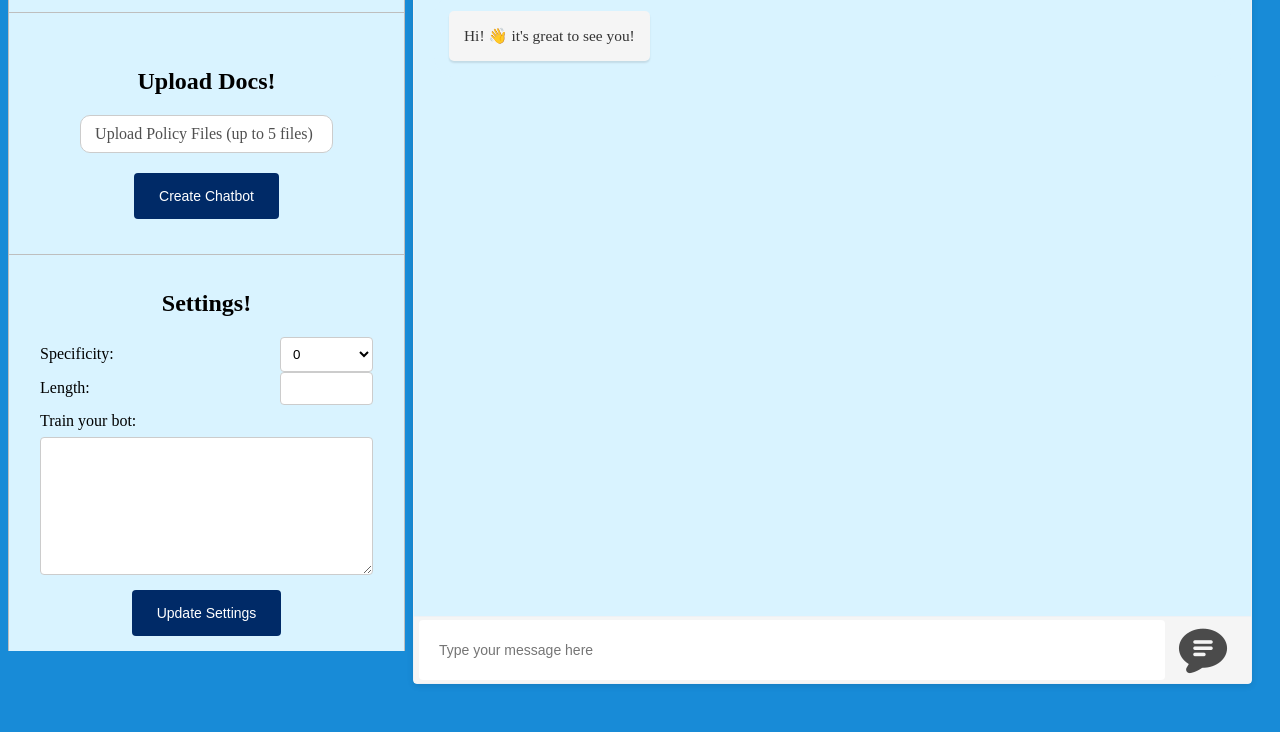
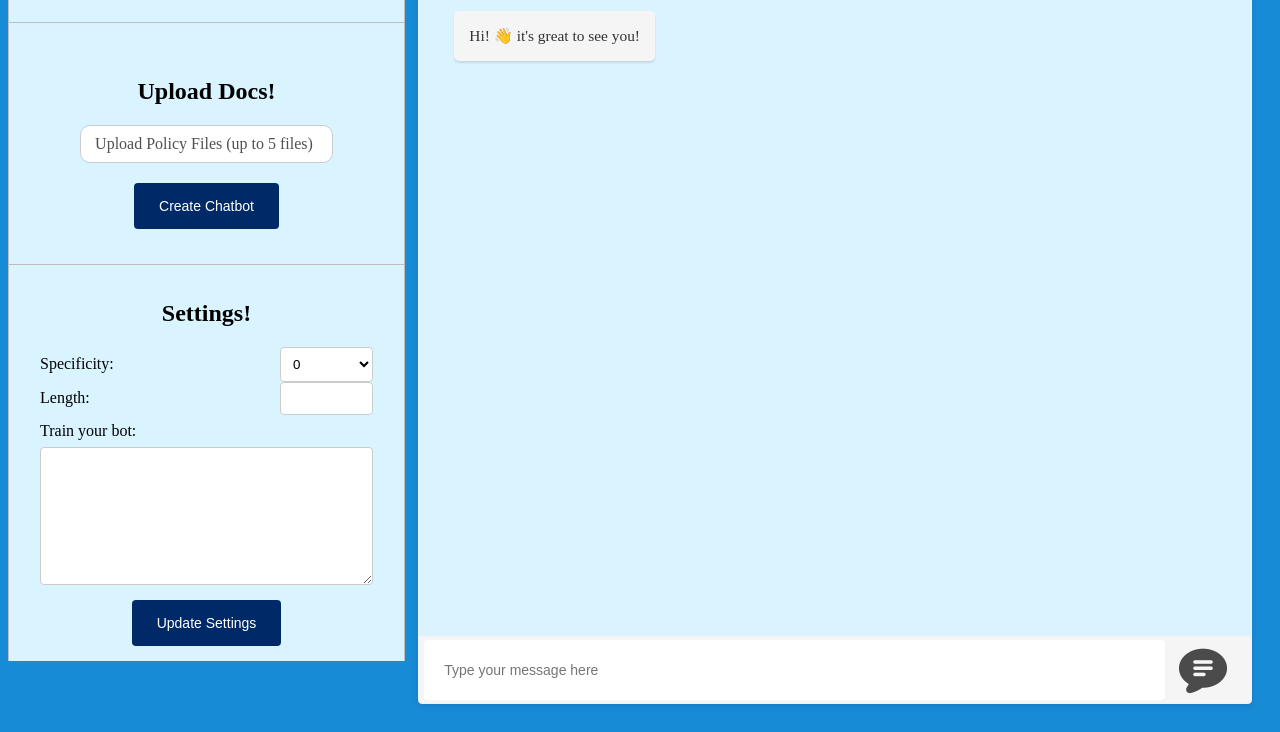
Before and after one commit to vsriharsha814/Darwinian-Mind-Chatbot-Frontend, a plain HTML site: page index.html in a window 1280 px wide. Shown: the part 210-942 px from the top of the page. Drawn offline with nearby package versions, Linux system fonts and the light colour scheme; no server answers.

Commit message:
Update style.css

```diff
--- a/style.css
+++ b/style.css
@@ -22,18 +22,20 @@ body {
 }
 
 .sidebar-container {
-    flex: 0 0 300px;
-    /* Fixed width for the sidebar */
-    padding-right: 20px;
+    padding-right: 2%;
     height: 100%;
 }
 
 .chatbot-super-container {
     flex: 1;
     padding: 20px;
+    height: 100%;
+    width: 100%;
 }
 
-
+.chatbot {
+    height: 100%;
+}
 
 .user-sub-settings {
     width: 100%;
@@ -193,7 +195,7 @@ message-container {
 }
 
 #conversation {
-    height: 600px;
+    height: 620px;
     overflow-y: auto;
     padding: 20px;
     display: flex;
```
